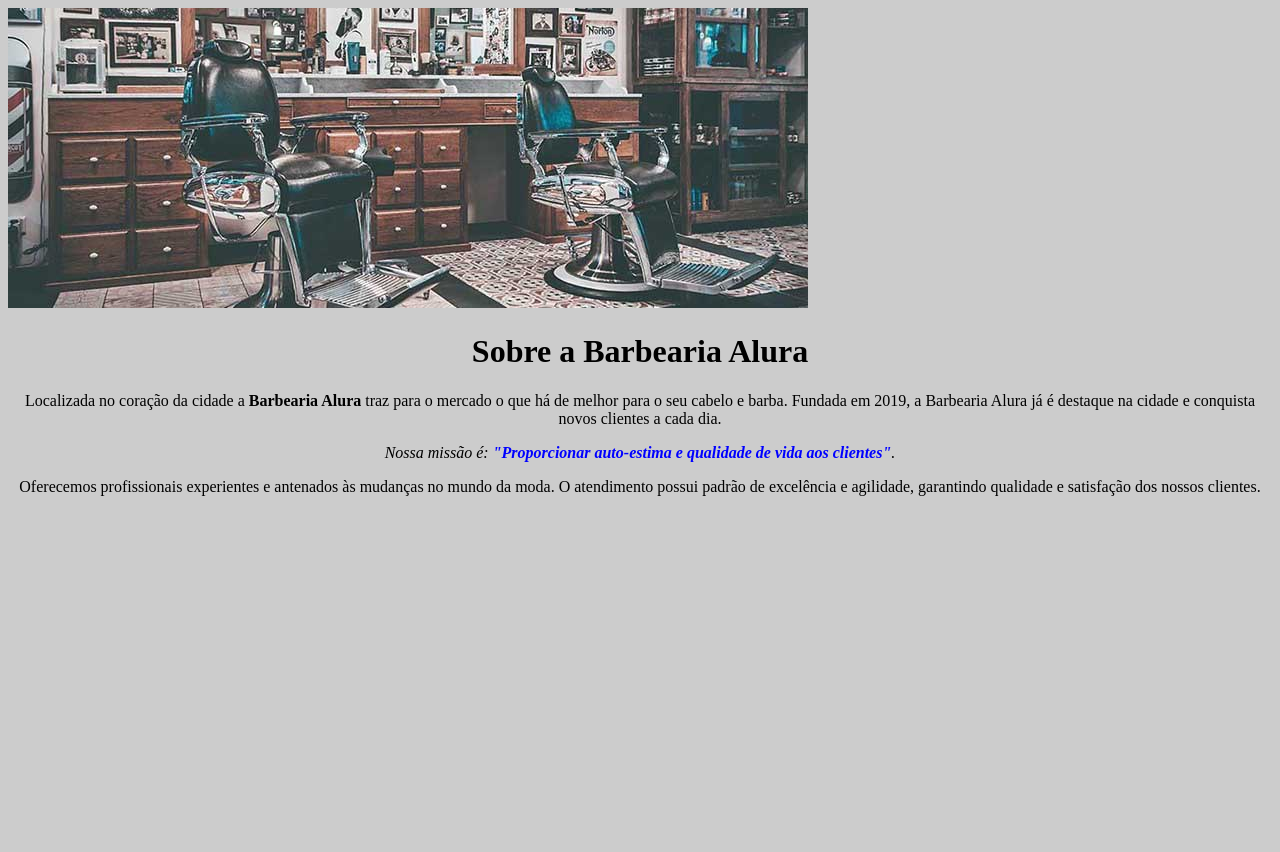
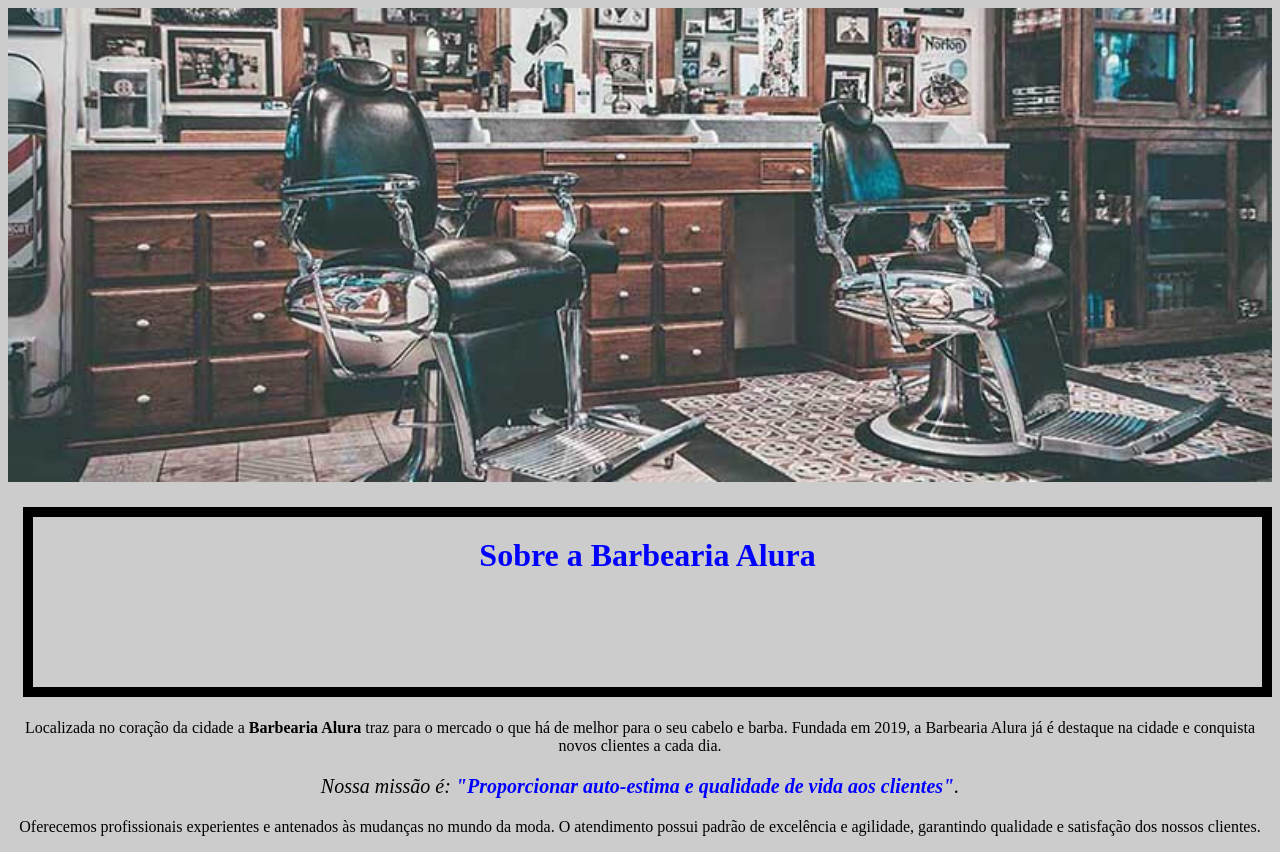
Before and after one commit to 1vinyeduardo/editando-texto-base, a plain HTML site: page index.html in a window 1280 px wide. Before the commit the page ends 800 px from the top, so only its background shows below. Drawn offline with Linux system fonts and the light colour scheme.

Commit message:
Add files via upload

```diff
--- a/index.html
+++ b/index.html
@@ -7,12 +7,12 @@
 
     </head>
     <body>
-      <img id = "benner" src ="banner.jpg">
-  <h1 style="text-align: center; background: #CCCCCC">Sobre a Barbearia Alura</h1>
+      <img id = "banner" src ="banner.jpg">
+  <h1>Sobre a Barbearia Alura</h1>
 
   <p> Localizada no coração da cidade a <strong>Barbearia Alura</strong> traz para o mercado o que há de melhor para o seu cabelo e barba. Fundada em 2019, a Barbearia Alura já é destaque na cidade e conquista novos clientes a cada dia.</p>
 
-  <p style="fontsize:20px;"> <em>Nossa missão é: <strong>"Proporcionar auto-estima e qualidade de vida aos clientes"</strong>.</em></p>
+  <p id = "missao"> <em>Nossa missão é: <strong>"Proporcionar auto-estima e qualidade de vida aos clientes"</strong>.</em></p>
 
   <p> Oferecemos profissionais experientes e antenados às mudanças no mundo da moda. O atendimento possui padrão de excelência e agilidade, garantindo qualidade e satisfação dos nossos clientes.</p>
     </body>
--- a/style.css
+++ b/style.css
@@ -2,8 +2,23 @@ body {
    background: #CCCCCC;
 }
 
+h1  {
+
+     text-align: center;
+     color: blue;
+     height: 150px;
+     border: 10px solid #000000;
+     padding-top: 20px;
+     margin-left: 15px;
+}
+
+#missao {
+       font-size: 20px
+}
+
+
 #banner{
-
+    width: 100%;
 }
 
 p {
```
